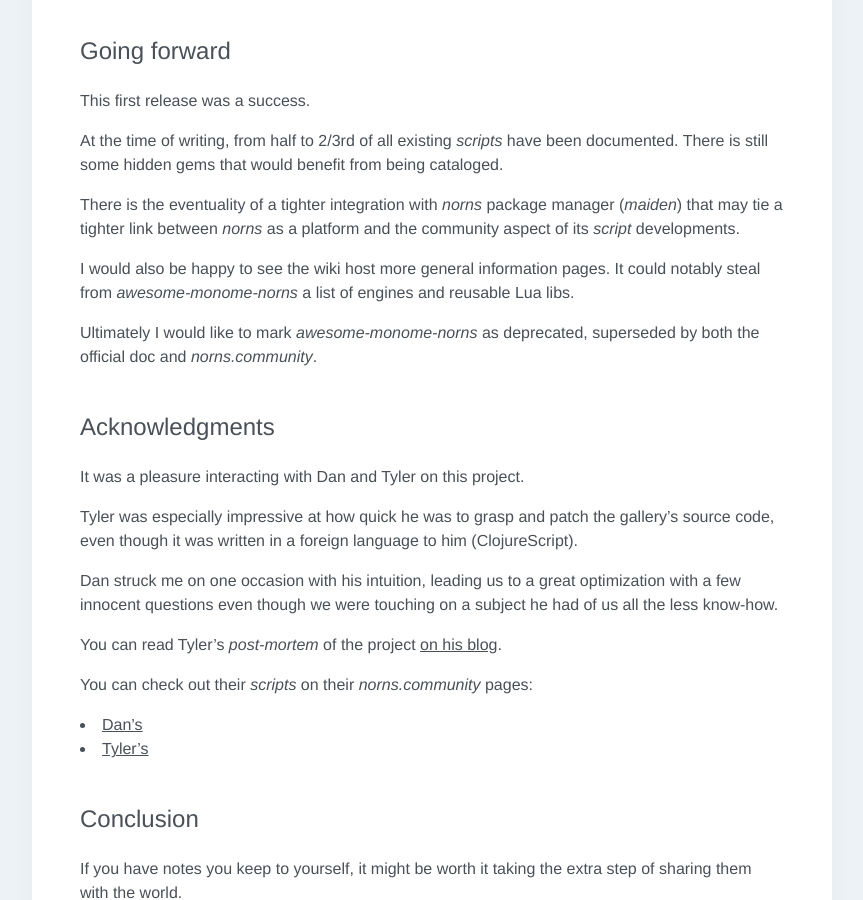
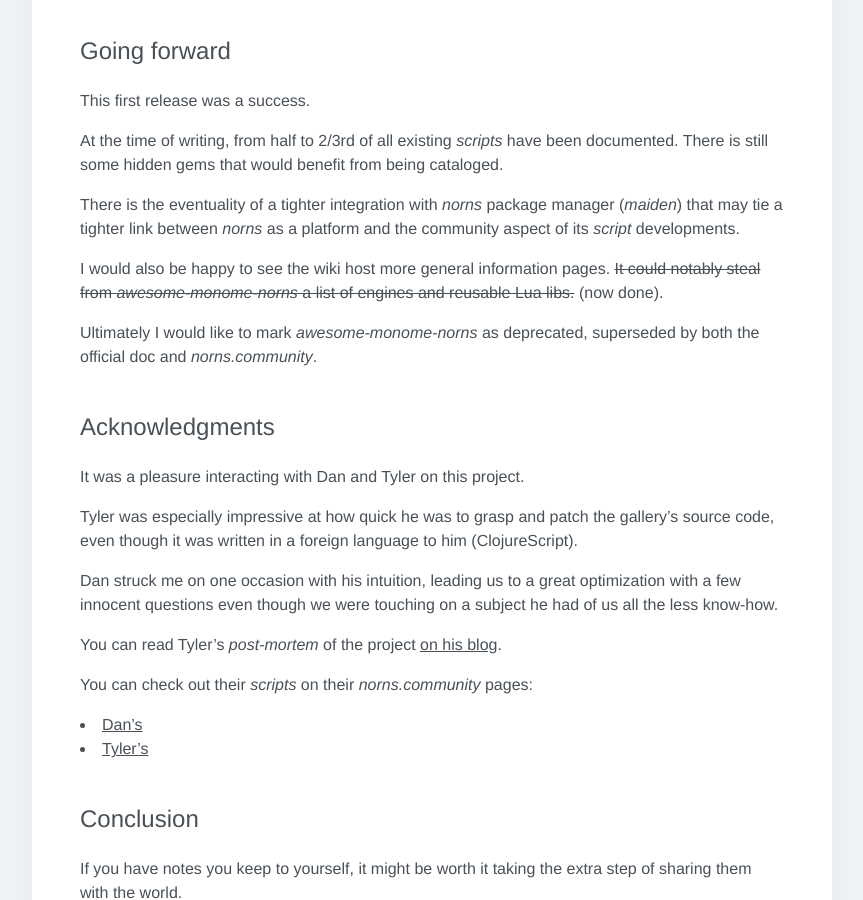
Before and after one commit to p3r7/blog, a Jekyll site: the page built from _posts/2021-05-10-norns-community.md, in a window 1280 px wide and 900 px high, scrolled down 6458 px. Shown: the whole window, without its empty margins (208-1071 px from the left). Built offline with Jekyll 4.4.1, drawn with Linux system fonts in a browser that asks for light colours; some web fonts are replaced; some of the changed text lies outside the part shown.

Commit message:
Add tag + mark todo as done

```diff
--- a/_posts/2021-05-10-norns-community.md
+++ b/_posts/2021-05-10-norns-community.md
@@ -138,7 +138,7 @@
 
 There is the eventuality of a tighter integration with _norns_ package manager (_maiden_) that may tie a tighter link between _norns_ as a platform and the community aspect of its _script_ developments.
 
-I would also be happy to see the wiki host more general information pages. It could notably steal from _awesome-monome-norns_ a list of engines and reusable Lua libs.
+I would also be happy to see the wiki host more general information pages. ~~It could notably steal from _awesome-monome-norns_ a list of engines and reusable Lua libs.~~ (now done).
 
 Ultimately I would like to mark _awesome-monome-norns_ as deprecated, superseded by both the official doc and _norns.community_.
 
```
Also changed, not shown: other parts of _posts/2021-05-10-norns-community.md (+1 -1 lines).
